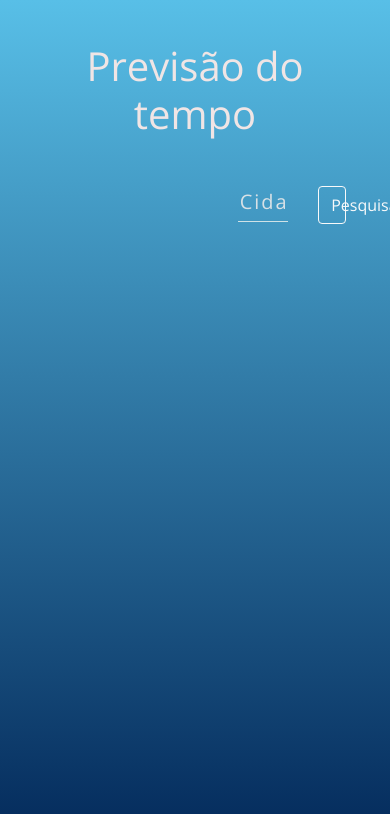
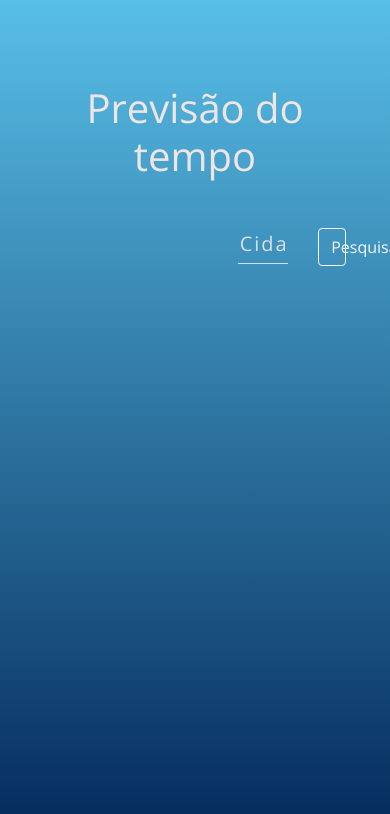
Before and after one commit to matheus-rdo/my-weather-app, a React app in the folder my-weather-app-frontend/: page / in a window 390 px wide. Built offline with nearby package versions, Linux system fonts and the light colour scheme.

Commit message:
Ajustes responsividade

```diff
--- a/my-weather-app-frontend/src/components/App.css
+++ b/my-weather-app-frontend/src/components/App.css
@@ -1,12 +1,21 @@
 @import url('https://fonts.googleapis.com/css?family=Open+Sans:300,400');
 
+html {
+  height: 100%;
+}
+
 body {
+  padding-top: 10vh;
+  height: 100%;
   font-family: "Open Sans", serif;
+  background: linear-gradient(to bottom, #58bfe7, #03295a);
+  background-repeat: no-repeat;
+  background-attachment: fixed;
 }
 
 .wrapper {
-  background: linear-gradient(to bottom, #58bfe7, #03295a);
-  height: 100vh;
+
+  height: 100%;
   display: flex;
   justify-content: center;
   align-items: center;
```
